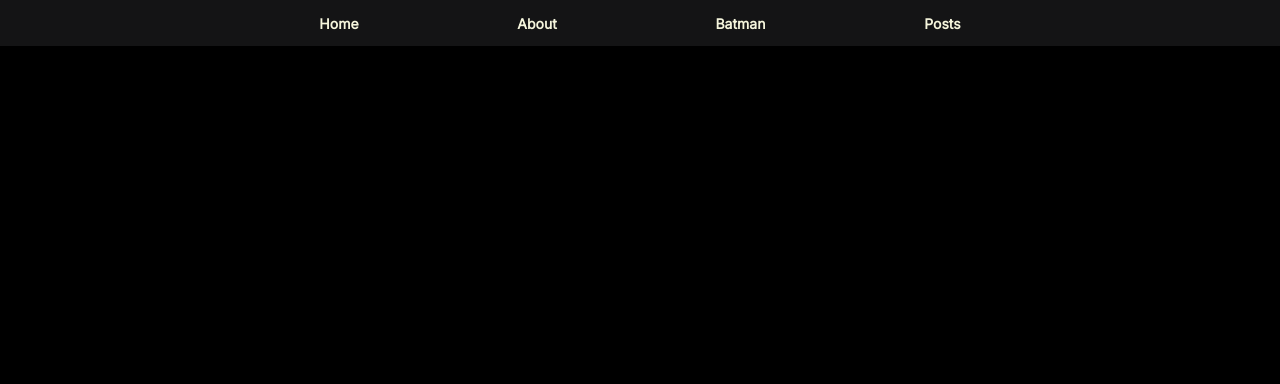
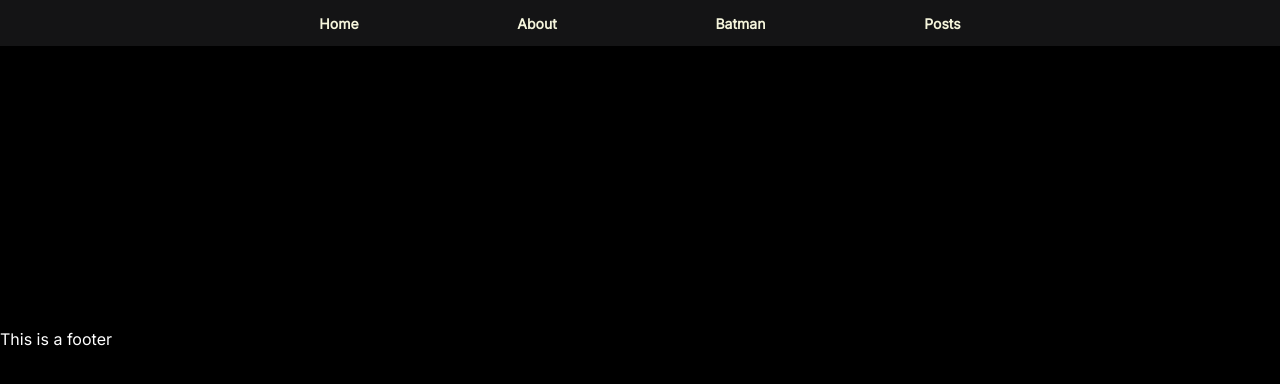
Before and after one commit to ataricoder/www, a Next.js app: page /post in a window 1280 px wide. Shown: the top 384 px of the page. Built offline with nearby package versions, Linux system fonts and the light colour scheme.

Commit message:
init footer, clean up

```diff
--- /dev/null
+++ b/components/footer/footer.js
@@ -0,0 +1,12 @@
+import Link from "next/link";
+import styles from "./footer.module.css";
+
+const Footer = () => (
+	<div>
+		<div>
+			<p className={styles.footerTest}>This is a footer</p>
+		</div>
+	</div>
+);
+
+export default Footer;
--- /dev/null
+++ b/components/footer/footer.module.css
@@ -0,0 +1,3 @@
+.footerTest {
+	color: white;
+}
--- a/components/header/header.module.css
+++ b/components/header/header.module.css
@@ -44,6 +44,7 @@
 	}
 
 	.group {
+		max-width: 760px;
 		grid-template-columns: repeat(2, auto);
 	}
 
--- a/components/layout/layout.js
+++ b/components/layout/layout.js
@@ -1,6 +1,7 @@
 import Head from "next/head";
 import Header from "../header/header";
 import styles from "./layout.module.css";
+import Footer from "../footer/footer";
 
 const Layout = props => (
 	<div className={styles.layout}>
@@ -9,6 +10,7 @@ const Layout = props => (
 		</Head>
 		<Header />
 		<div className={styles.content}>{props.children}</div>
+		<Footer />
 	</div>
 );
 
```
Also changed, not shown: components/page.js (deleted, +0 -14 lines).
